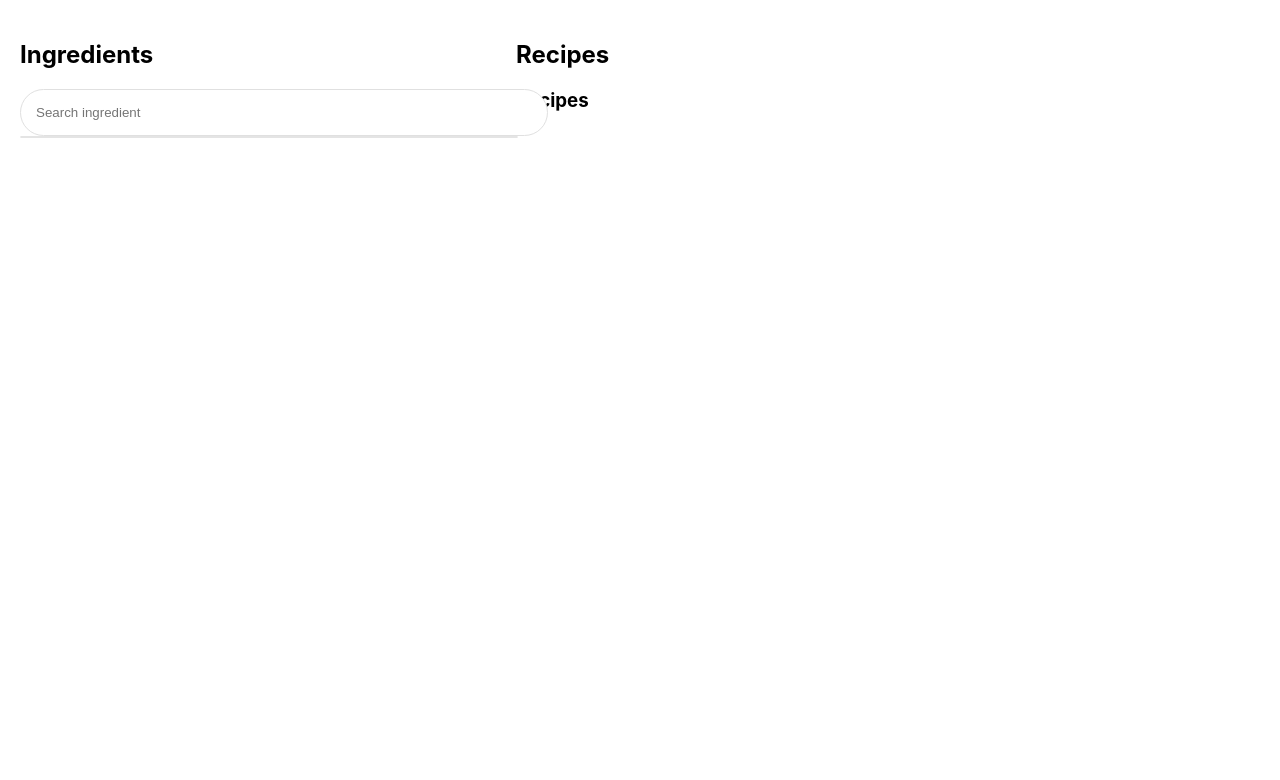
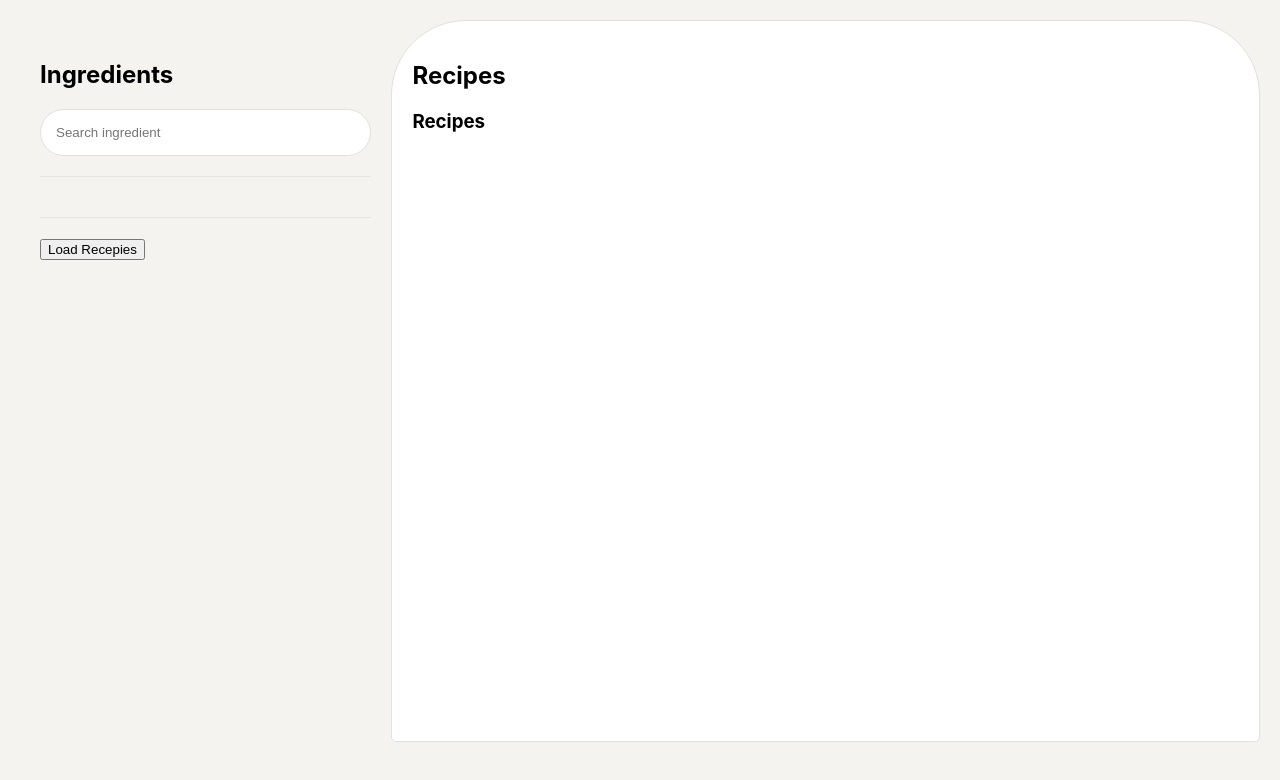
Before and after one commit to linomeert/RecipeSearch, a React (Create React App) app: page / in a window 1280 px wide. Shown: the top 780 px of the page. Built offline with nearby package versions, Linux system fonts and the light colour scheme.

Commit message:
updated some styling and added load recipes button

```diff
--- a/src/App.js
+++ b/src/App.js
@@ -3,6 +3,7 @@ import React from "react";
 import SearchBar from "./components/SearchBar";
 import Recipes from "./components/Recipes";
 import Ingredients from "./components/Ingredients";
+import LoadRecipesButton from "./components/LoadRecipesButton";
 
 class App extends React.Component {
   state = {
@@ -14,6 +15,11 @@ class App extends React.Component {
     const ingredients = { ...this.state.ingredients };
     ingredients[ing.name] = ing;
     this.setState({ ingredients });
+  };
+
+  loadRecipes = () => {
+    console.log("hello");
+    console.log(this.state.ingredients);
   };
 
   componentDidMount() {
@@ -31,13 +37,18 @@ class App extends React.Component {
     return (
       <div className="recipe-app">
         <div className="ingredients">
-          <h2>Ingredients</h2>
-          <SearchBar addIngredient={this.addIngredient} />
-          <Ingredients ingredients={this.state.ingredients} />
+          <div className="container">
+            <h2>Ingredients</h2>
+            <SearchBar addIngredient={this.addIngredient} />
+            <Ingredients ingredients={this.state.ingredients} />
+            <LoadRecipesButton loadRecipes={this.loadRecipes} />
+          </div>
         </div>
         <div className="recipes">
-          <h2>Recipes</h2>
-          <Recipes />
+          <div className="container">
+            <h2>Recipes</h2>
+            <Recipes />
+          </div>
         </div>
       </div>
     );
--- a/src/App.scss
+++ b/src/App.scss
@@ -1,13 +1,24 @@
+body {
+  background: #f4f3ef;
+}
 .recipe-app {
   display: flex;
   padding: 20px;
 
   .ingredients {
-    width: 40%;
+    width: 30%;
   }
   .recipes {
-    width: 60%;
+    width: 70%;
+    height: 90vh;
+    background: white;
+    border: 1px solid #e0e0e0;
+    border-radius: 75px 75px 5px 5px;
   }
+}
+
+.container {
+  padding: 20px;
 }
 
 .search {
@@ -19,6 +30,7 @@
     border-radius: 40px;
     border: 1px solid #e0e0e0;
     outline: none;
+    box-sizing: border-box;
   }
 
   .search-results {
@@ -27,7 +39,6 @@
     width: 100%;
     position: absolute;
     background: #fbfbfb;
-    border: 1px solid #e4e4e4;
     border-radius: 30px;
     overflow: hidden;
 
@@ -41,13 +52,35 @@
       &:hover {
         background: #e2e2e2;
       }
-      img {
-        width: 40px;
-        height: 40px;
-        object-fit: contain;
-        border-radius: 50%;
-        margin-right: 10px;
-      }
     }
   }
 }
+
+.ingredient-pic {
+  width: 40px;
+  height: 40px;
+  object-fit: contain;
+  border-radius: 50%;
+  margin-right: 10px;
+}
+.selected-ingredients {
+  padding: 20px 0px;
+  display: flex;
+  flex-wrap: wrap;
+  border-top: 1px solid #e4e4e4;
+  border-bottom: 1px solid #e4e4e4;
+  margin: 20px 0px;
+
+  li {
+    width: auto;
+    display: flex;
+    justify-content: space-evenly;
+    align-items: center;
+    background: #ffffff;
+    border: 1px solid #f1f1f1;
+    padding: 1px 10px;
+    border-radius: 40px;
+    font-size: 12px;
+    margin: 5px 5px 5px 0px;
+  }
+}
--- a/src/components/Ingredient.js
+++ b/src/components/Ingredient.js
@@ -6,11 +6,11 @@ class Ingredient extends React.Component {
     console.log(this.props.ingredient.name);
     return (
       <li>
+        <img
+          className="ingredient-pic"
+          src={imgUrl + this.props.ingredient.image}
+        ></img>
         <span>{this.props.ingredient.name}</span>
-        <img src={imgUrl + this.props.ingredient.image}></img>
-        <span data-key={this.props.ingredient.name} className="remove">
-          -
-        </span>
       </li>
     );
   }
--- a/src/components/Ingredients.js
+++ b/src/components/Ingredients.js
@@ -6,7 +6,7 @@ class Ingredients extends React.Component {
     const ingredients = this.props.ingredients;
 
     return (
-      <ul>
+      <ul className="selected-ingredients">
         {Object.keys(ingredients).map((key) => (
           <Ingredient
             key={ingredients[key].name}
--- /dev/null
+++ b/src/components/LoadRecipesButton.js
@@ -0,0 +1,11 @@
+import React from "react";
+
+class LoadRecipesButton extends React.Component {
+  render() {
+    return (
+      <button onClick={() => this.props.loadRecipes()}>Load Recepies</button>
+    );
+  }
+}
+
+export default LoadRecipesButton;
--- a/src/components/SearchBar.js
+++ b/src/components/SearchBar.js
@@ -25,6 +25,7 @@ class SearchBar extends React.Component {
   };
 
   clearSearchResults = () => {
+    console.log("hello");
     const searchResults = {};
     this.setState({ searchResults });
   };
@@ -32,8 +33,8 @@ class SearchBar extends React.Component {
   handleKeyDown = (e) => {
     if (e.key === "Enter" && e.currentTarget.dataset.item) {
       this.props.addIngredient(JSON.parse(e.currentTarget.dataset.item));
+      this.clearSearchResults();
       e.currentTarget.value = "";
-      this.clearSearchResults();
     }
   };
 
@@ -59,6 +60,7 @@ class SearchBar extends React.Component {
               key={searchResults[key].name}
               searchResult={searchResults[key]}
               addIngredient={this.props.addIngredient}
+              clearSearchResults={this.clearSearchResults}
             />
           ))}
         </ul>
--- a/src/components/SearchResult.js
+++ b/src/components/SearchResult.js
@@ -3,6 +3,7 @@ import React from "react";
 
 class SearchResult extends React.Component {
   handleClick = (e) => {
+    this.props.clearSearchResults();
     this.props.addIngredient(JSON.parse(e.currentTarget.dataset.item));
   };
   render() {
@@ -13,6 +14,7 @@ class SearchResult extends React.Component {
         onClick={this.handleClick}
       >
         <img
+          className="ingredient-pic"
           src={imgUrl + this.props.searchResult.image}
           alt={this.props.searchResult.name}
         ></img>
```
